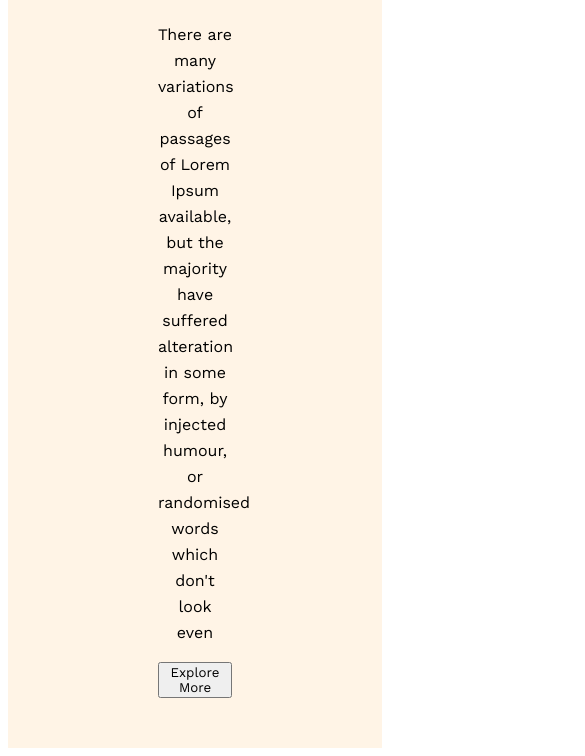
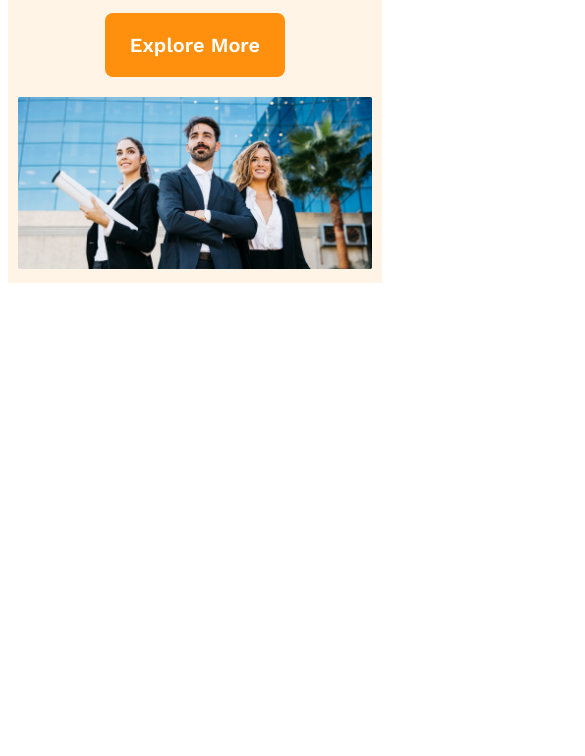
Before and after one commit to mazharul90007/g3-architects-website, a plain HTML site: page index.html in a window 390 px wide. Shown: the part 676-1432 px from the top of the page, 585 px wide, since content can reach past the window. After the commit the page ends 967 px from the top, so only its background shows below. Drawn offline with nearby package versions, Linux system fonts and the light colour scheme.

Commit message:
resposnsive header added

```diff
--- a/assets/css/responsive.css
+++ b/assets/css/responsive.css
@@ -0,0 +1,21 @@
+
+
+/*Mobile Devices*/
+@media screen and (max-width: 576px) {
+    header {
+        padding: 10px;
+    }
+    nav {
+        flex-direction: column;
+    }
+}
+
+/*Tablet or medium devices*/
+@media screen and (min-width: 576px) and (max-width: 992px) {
+    nav {
+        flex-direction: column;
+    }
+    header {
+        padding: 20px;
+    }
+}
--- a/assets/css/style.css
+++ b/assets/css/style.css
@@ -4,11 +4,22 @@
 /*
 font-family: 'Work Sans', sans-serif;
 */
+/*Shared style css start*/
 
 * {
     font-family: 'Work Sans', sans-serif;
 }
-
+.btn-primary{
+    border-radius: 8px;
+    background: #FF900E;
+    padding: 20px 25px;
+    color: #FFF;
+    border: none;
+    font-size: 1.25rem;
+    font-weight: 600;
+    cursor: pointer;
+}
+/*Shared style css end*/
 /*Header Part css start*/
 header {
     background: rgba(255, 144, 14, 0.10);
@@ -62,4 +73,8 @@ font-size: 1rem;
 font-weight: 400;
 line-height: 26px;
 }
+.banner img {
+    margin-top: 20px;
+    width: 100%;
+}
 /*Header Part css end*/
--- a/index.html
+++ b/index.html
@@ -30,6 +30,7 @@
                 </p>
                 <button class="btn-primary">Explore More</button>
             </div>
+            <img src="assets/images/banner.png" alt="">
         </div>
     </header>
     <main>
```
